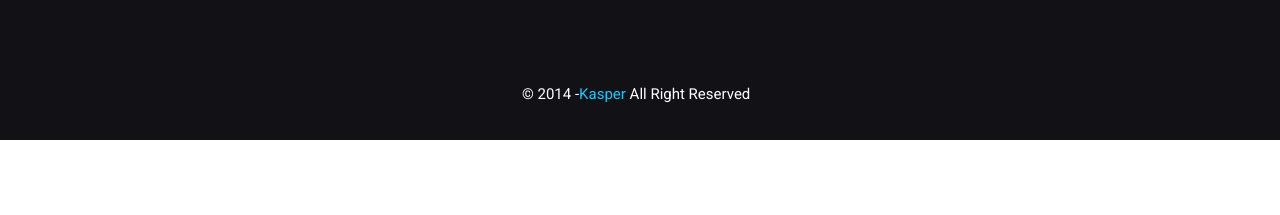
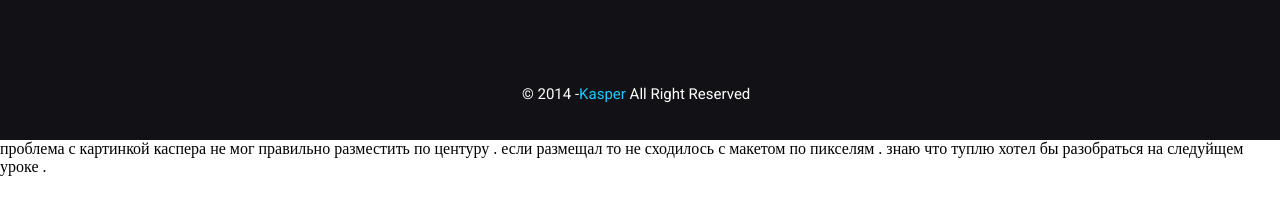
Before and after one commit to nikoolay13/_gittttttre, a plain HTML site: page index.html in a window 1280 px wide. Shown: the part 381-596 px from the top of the page. Drawn offline with nearby package versions, Linux system fonts and the light colour scheme.

Commit message:
комент

```diff
--- a/index.html
+++ b/index.html
@@ -27,3 +27,5 @@
     </div>
 </body>
 </html>
+
+проблема с картинкой каспера не мог правильно разместить по центуру . если размещал то не сходилось с макетом по пикселям . знаю что туплю хотел бы разобраться на следуйщем уроке .
```
